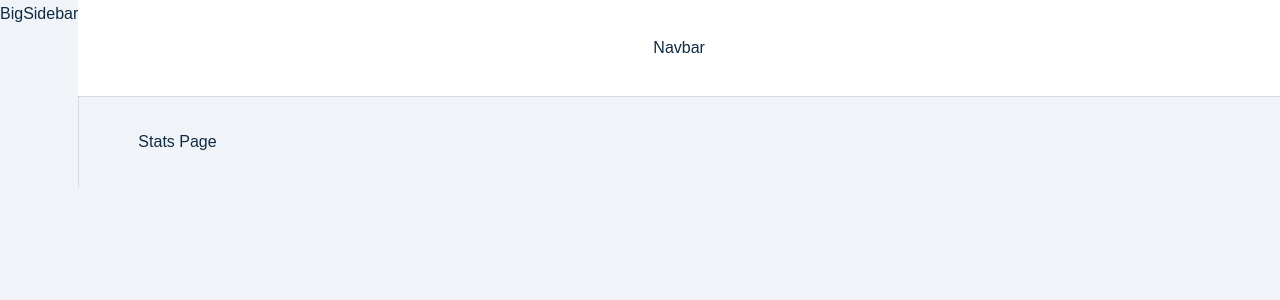
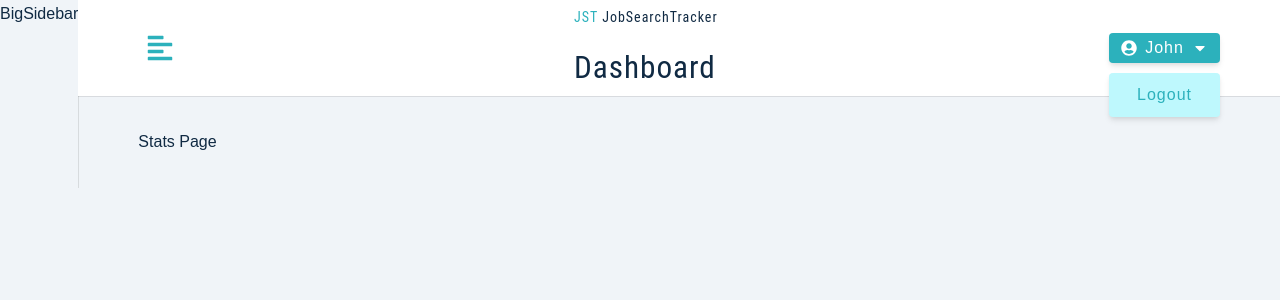
Before and after one commit to ZaidaMM/job-search-tracker-mern, a React (Create React App) app in the folder client/: page / in a window 1280 px wide. Shown: the top 300 px of the page. Built offline with nearby package versions, Linux system fonts and the light colour scheme; sample sign-in values are in the browser's storage.

Commit message:
Navbar setup

```diff
--- a/client/package.json
+++ b/client/package.json
@@ -10,6 +10,7 @@
     "normalize.css": "^8.0.1",
     "react": "^18.1.0",
     "react-dom": "^18.1.0",
+    "react-icons": "^4.3.1",
     "react-router-dom": "^6.3.0",
     "react-scripts": "5.0.1",
     "styled-components": "^5.3.5",
--- a/client/src/components/Navbar.js
+++ b/client/src/components/Navbar.js
@@ -1,9 +1,44 @@
+import { useState } from 'react';
+import { FaAlignLeft, FaUserCircle, FaCaretDown } from 'react-icons/fa';
+import { useAppContext } from '../context/appContext';
+import Logo from './Logo';
 import Wrapper from '../assets/wrappers/Navbar';
 
 const Navbar = () => {
   return (
     <Wrapper>
-      <div>Navbar</div>
+      <div className='nav-center'>
+        <button
+          className='toggle-btn'
+          onClick={() => console.log('toggle sidebar')}
+        >
+          <FaAlignLeft />
+        </button>
+        <div>
+          <Logo />
+          <h3 className='logo-text'>Dashboard</h3>
+        </div>
+        <div className='btn-container'>
+          <button
+            type='button'
+            className='btn'
+            onClick={() => console.log('show/hide logout')}
+          >
+            <FaUserCircle />
+            John
+            <FaCaretDown />
+          </button>
+          <div className='dropdown show-dropdown'>
+            <button
+              type='button'
+              className='dropdown-btn'
+              onClick={() => console.log('logout user')}
+            >
+              Logout
+            </button>
+          </div>
+        </div>
+      </div>
     </Wrapper>
   );
 };
```
Also changed, not shown: 1 other file (tests, documents, lock files or other folders).
